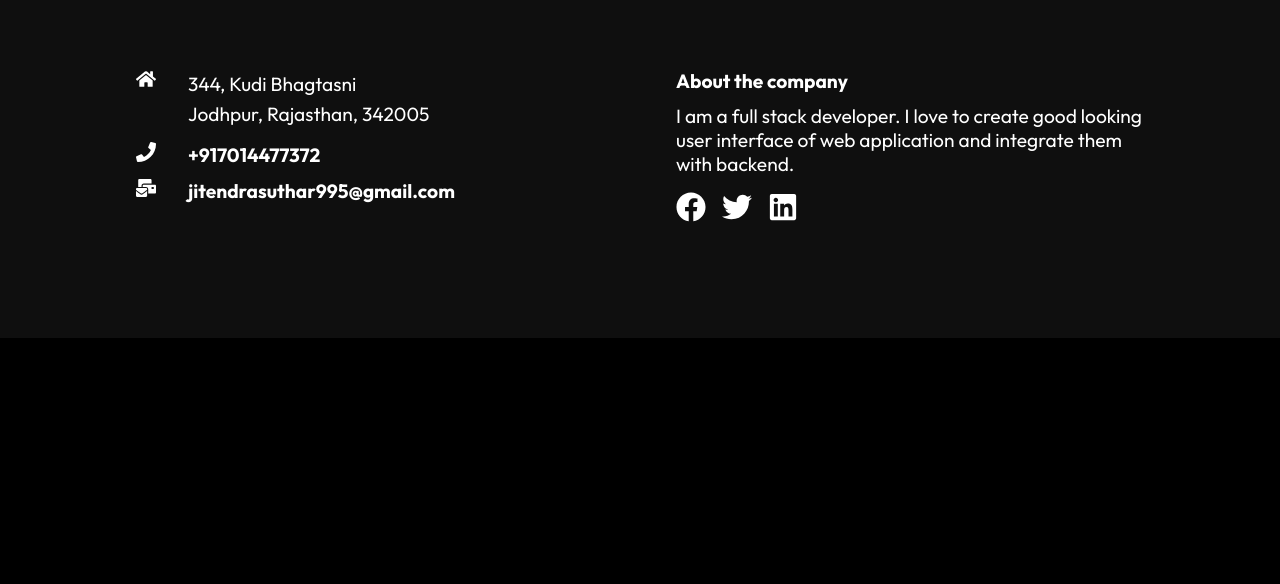
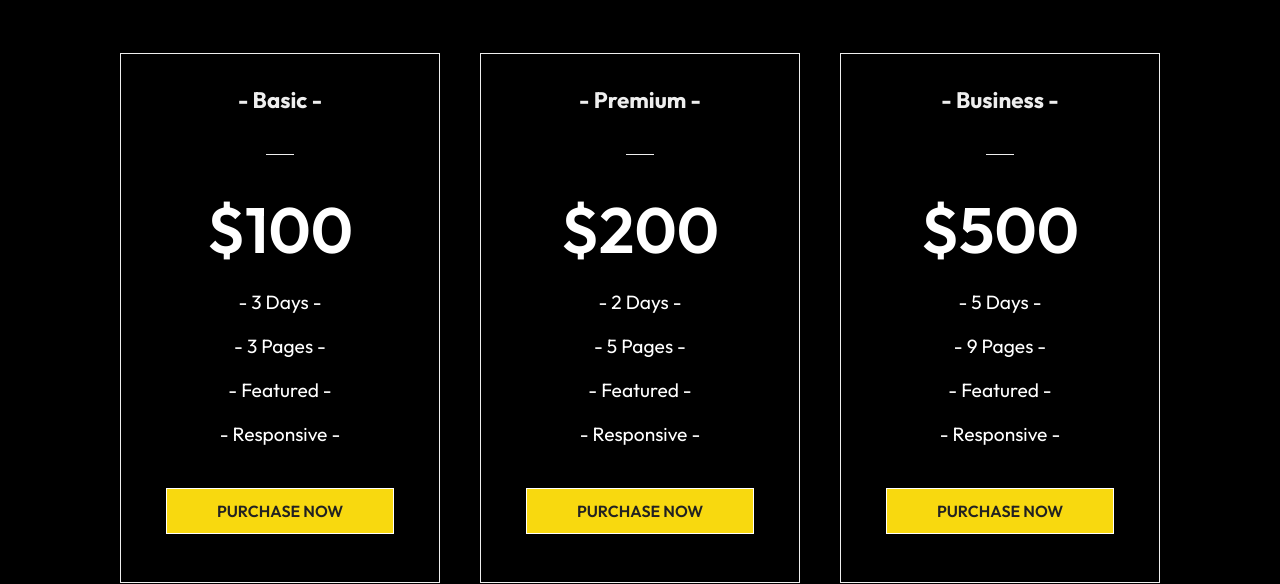
Before and after one commit to learnwithjs/react-portfolio, a React (Create React App) app: page /project in a window 1280 px wide. Shown: the part 523-1107 px from the top of the page. Before the commit the page ends 861 px from the top, so only its background shows below. Built offline with nearby package versions, Linux system fonts and the light colour scheme.

Commit message:
crated Pricing card component

```diff
--- /dev/null
+++ b/src/components/PricingCard/PricingCard.js
@@ -0,0 +1,47 @@
+import "./PricingCardStyle.css"
+
+import React from 'react'
+import { Link } from "react-router-dom"
+
+const PricingCard = () => {
+    return (
+        <div className="pricing">
+            <div className="card-container">
+                <div className="card">
+                    <h3>- Basic -</h3>
+                    <span className="bar"></span>
+                    <p className="btc">$100</p>
+                    <p>- 3 Days -</p>
+                    <p>- 3 Pages -</p>
+                    <p>- Featured -</p>
+                    <p>- Responsive -</p>
+                    <Link to={"/contact"} className="btn">Purchase Now</Link>
+                </div>
+
+                <div className="card">
+                    <h3>- Premium -</h3>
+                    <span className="bar"></span>
+                    <p className="btc">$200</p>
+                    <p>- 2 Days -</p>
+                    <p>- 5 Pages -</p>
+                    <p>- Featured -</p>
+                    <p>- Responsive -</p>
+                    <Link to={"/contact"} className="btn">Purchase Now</Link>
+                </div>
+
+                <div className="card">
+                    <h3>- Business -</h3>
+                    <span className="bar"></span>
+                    <p className="btc">$500</p>
+                    <p>- 5 Days -</p>
+                    <p>- 9 Pages -</p>
+                    <p>- Featured -</p>
+                    <p>- Responsive -</p>
+                    <Link to={"/contact"} className="btn">Purchase Now</Link>
+                </div>
+            </div>
+        </div>
+    )
+}
+
+export default PricingCard
--- /dev/null
+++ b/src/components/PricingCard/PricingCardStyle.css
@@ -0,0 +1,60 @@
+.pricing {
+    width: 100%;
+    padding: 6rem 1rem;
+    background-color: black;
+}
+
+.card-container {
+    max-width: 1040px;
+    margin: auto;
+    display: grid;
+    grid-template-columns: repeat(3, 1fr);
+    grid-gap: 40px;
+}
+
+.card {
+    border: 1px solid #eee;
+    color: #eee;
+    text-align: center;
+    padding: 1rem;
+}
+
+.card:hover {
+    background-color: #141414;
+}
+
+.card h3{
+    font-size: 1.4rem;
+    padding: 1rem;
+}
+
+.card p{
+    padding: 10px 0;
+}
+
+.bar{
+    border-bottom: 1px solid #eee;
+    width: 10%;
+    margin: 1.5rem auto;
+    display: block;
+}
+
+.btc{
+    font-size: 4rem;
+    font-weight: 600;
+    padding: 1rem 0;
+}
+
+.btn{
+    display: block;
+    width: 80%;
+    margin:2rem auto;
+}
+
+@media screen and (max-width:740px) {
+    .card-container {
+        max-width: 90%;
+        margin: auto;
+        grid-template-columns: 1fr;
+    }
+}
--- a/src/routes/Project.js
+++ b/src/routes/Project.js
@@ -2,12 +2,14 @@
 import Footer from '../components/Footer/Footer'
 import HeroImg2 from '../components/HeroImg2/HeroImg2'
 import Navbar from '../components/Navbar/Navbar'
+import PricingCard from '../components/PricingCard/PricingCard'
 
 const Project = () => {
   return (
     <div>
       <Navbar/>
       <HeroImg2 title="Projects" description="These all are my projects"/>
+      <PricingCard/>
       <Footer/>
     </div>
   )
```
